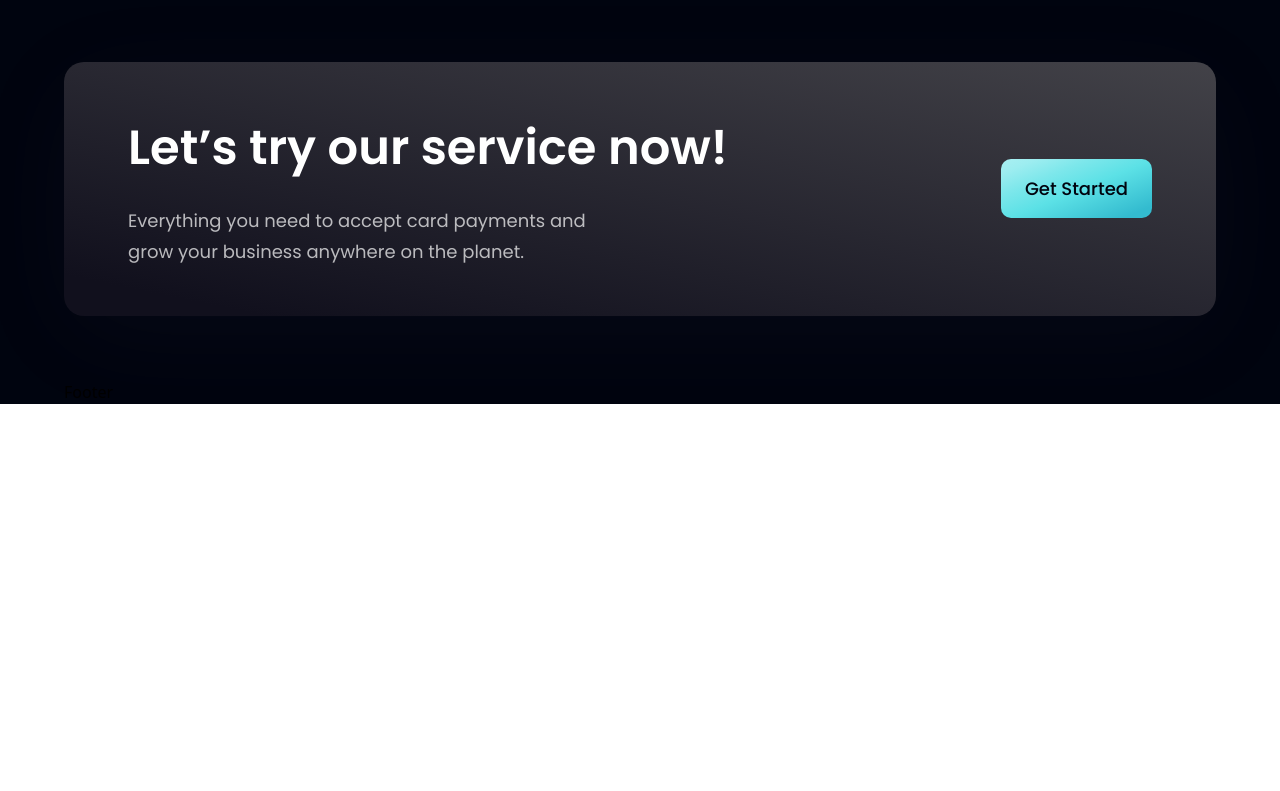
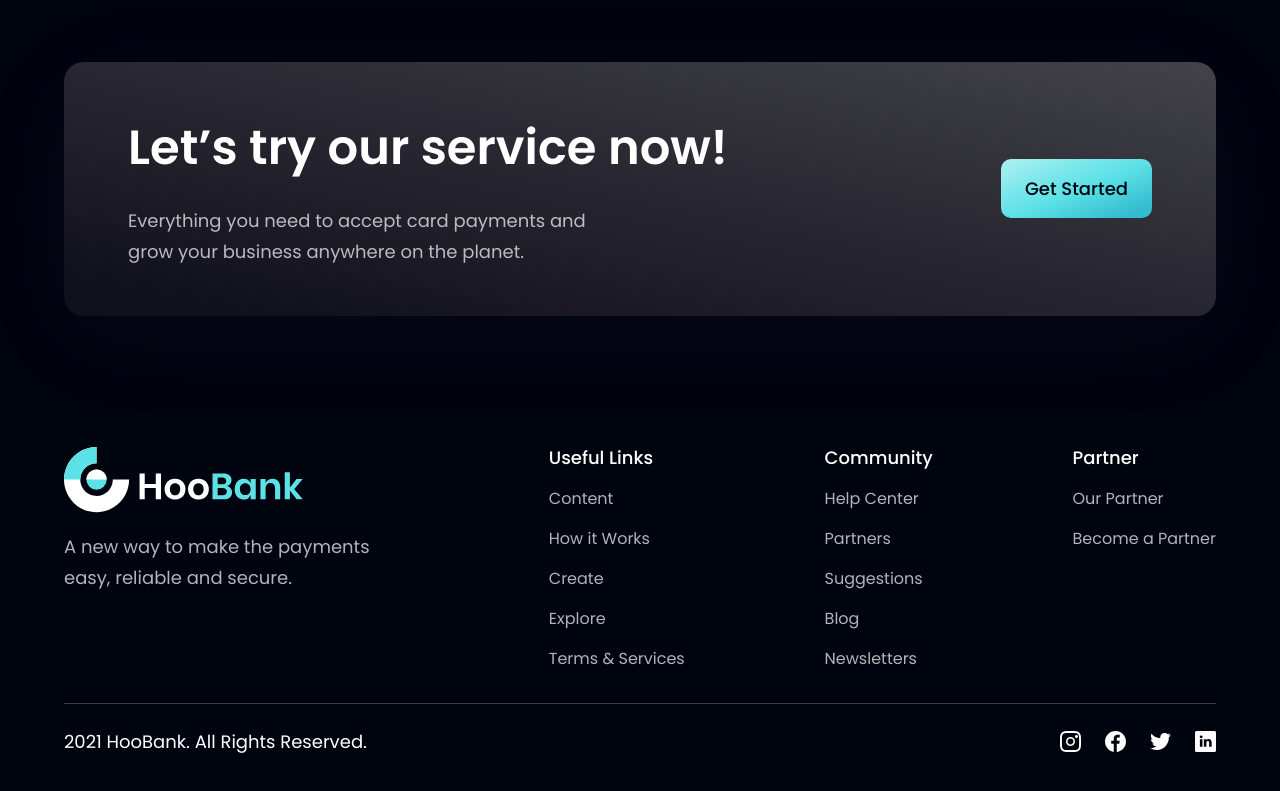
Before and after one commit to gobwah/bank_modern_app, a React (Vite) app: page / in a window 1280 px wide. Shown: the part 4082-4873 px from the top of the page. Before the commit the page ends 4486 px from the top, so only its background shows below. Built offline with nearby package versions, Linux system fonts and the light colour scheme.

Commit message:
Footer section

```diff
--- a/src/components/Footer.jsx
+++ b/src/components/Footer.jsx
@@ -1,7 +1,69 @@
 import React from 'react'
+import styles from '../style'
+import { logo } from '../assets'
+import { footerLinks, socialMedia } from '../constants'
 
-const Footer = () => {
-    return <div>Footer</div>
-}
+const Footer = () => (
+    <section className={`${styles.flexCenter} ${styles.paddingY} flex-col`}>
+        <div className={`${styles.flexStart} md:flex-row flex-col mb-8 w-full`}>
+            <div className="flex-1 flex flex-col justify-start mr-10">
+                <img
+                    src={logo}
+                    alt="hoobank"
+                    className="w-[240px] h-[72px] object-contain"
+                />
+                <p className={`${styles.paragraph} mt-4 max-w-[310px]`}>
+                    A new way to make the payments easy, reliable and secure.
+                </p>
+            </div>
+
+            <div className="flex-[1.5] w-full flex flex-row justify-between flex-wrap md:mt-0 mt-10">
+                {footerLinks.map((footerLink, indexFL) => (
+                    <div
+                        key={`footerlink-${indexFL}`}
+                        className="flex flex-col ss:my-0 my-4 min-y-[150px]"
+                    >
+                        <h4 className="font-poppins font-medium text-[18px] leading-[27px] text-white">
+                            {footerLink.title}
+                        </h4>
+                        <ul className="list-none mt-4">
+                            {footerLink.links.map((link, index) => (
+                                <li
+                                    key={link.name}
+                                    className={`font-poppins font-normal text-[16px] leading-[24px] text-dimWhite hover:text-secondary cursor-pointer ${
+                                        index !== footerLink.links.length - 1
+                                            ? 'mb-4'
+                                            : 'mb-0'
+                                    }`}
+                                >
+                                    {link.name}
+                                </li>
+                            ))}
+                        </ul>
+                    </div>
+                ))}
+            </div>
+        </div>
+
+        <div className="w-full flex justify-between items-center md:flex-row flex-col pt-6 border-t-[1px] border-t-[#3f3e45]">
+            <p className="font-poppins font-normal text-center text-[18px] leading-[27px] text-white">
+                2021 HooBank. All Rights Reserved.
+            </p>
+
+            <div className="flex flex-row md:mt-0 mt-6">
+                {socialMedia.map((social, index) => (
+                    <img
+                        key={social.id}
+                        src={social.icon}
+                        alt={social.id}
+                        className={`w-[21px] h-[21px] object-contain cursor-pointer ${
+                            index !== socialMedia.length - 1 ? 'mr-6' : 'mr-0'
+                        }`}
+                    />
+                ))}
+            </div>
+        </div>
+    </section>
+)
 
 export default Footer
```
